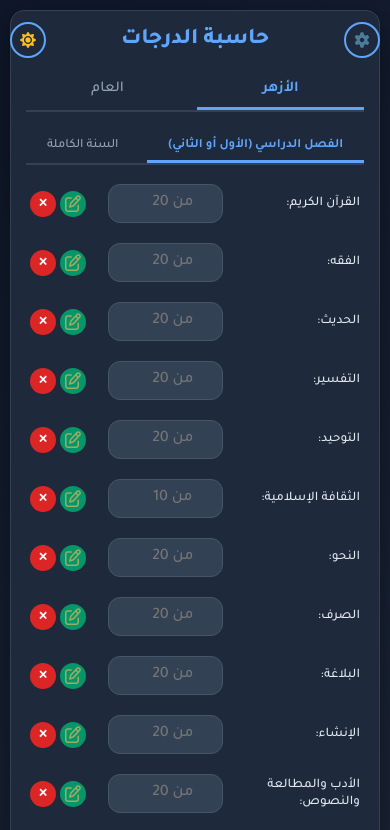
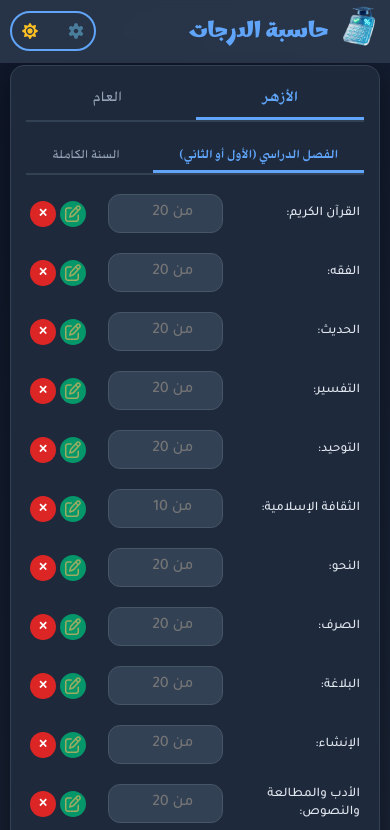
Before and after one commit to Sohaib-Frontend1/grade-calculator, a plain HTML site: page index.html in a window 390 px wide. Shown: the top 830 px of the page. Drawn offline with nearby package versions, Linux system fonts and the light colour scheme.

Commit message:
Add files via upload

```diff
--- a/index.html
+++ b/index.html
@@ -4,8 +4,26 @@
 <head>
   <meta charset="UTF-8">
   <meta name="viewport" content="width=device-width, initial-scale=1.0">
-  <link rel="icon" href="images/icon.jpg" type="image/jpg" />
+  <link rel="icon" href="images/icon.png" type="image/jpg" />
   <title>حاسبة الدرجات</title>
+
+    <!-- SEO Meta Tags -->
+    <meta name="description" content="حاسبة درجات ذكية وسريعة لطلاب الأزهر والتعليم العام. احسب مجموعك، نسبتك المئوية، واحفظ نتيجتك كصورة بكل سهولة ومجاناً." />
+    <meta name="keywords" content="حاسبة الدرجات, حساب النسبة المئوية, الأزهر, التعليم العام, نتيجة, درجات, حاسبة درجات" />
+
+    <!-- Open Graph / Social Media (Facebook, WhatsApp, LinkedIn) -->
+    <meta property="og:type" content="website" />
+    <meta property="og:title" content="حاسبة الدرجات - لطلاب الأزهر والتعليم العام" />
+    <meta property="og:description" content="احسب نتيجتك بسهولة، واعرف نسبتك المئوية، واحفظ النتيجة كصورة لمشاركتها مع أصدقائك." />
+    <meta property="og:image" content="images/share.jpg" />
+    <meta property="og:url" content="https://sohaib-frontend1.github.io/grade-calculator/" />
+
+    <!-- Twitter Card -->
+    <meta name="twitter:card" content="summary_large_image" />
+    <meta name="twitter:title" content="حاسبة الدرجات - لطلاب الأزهر والتعليم العام" />
+    <meta name="twitter:description" content="احسب نتيجتك بسهولة، واعرف نسبتك المئوية، واحفظ النتيجة كصورة لمشاركتها مع أصدقائك." />
+    <meta name="twitter:image" content="images/share.jpg" />
+
 
   <link rel="preconnect" href="https://fonts.googleapis.com">
   <link rel="preconnect" href="https://fonts.gstatic.com" crossorigin>
@@ -19,16 +37,22 @@
 
 <body>
   <div class="app-wrapper">
+    <header class="main-header">
+      <div class="logo">
+        <div class="img-cntr"><img src="images/logo.png" alt="logo"></div>
+      <h1>حاسبة الدرجات</h1>
+      </div>
+      <div class="btns">
     <button class="theme-toggle" onclick="toggleTheme()" title="تبديل الوضع الليلي/النهاري">
       <img src="images/sun.svg" alt="theme" id="themeIcon">
     </button>
     <button class="settings-toggle" onclick="openSettingsModal()" title="الإعدادات">
       <img src="images/cog.svg" alt="settings">
     </button>
+    </div>
+</header>
 
     <div class="container" id="mainContainer">
-      <h1>حاسبة الدرجات</h1>
-
       <div class="tabs" id="mainTabs"></div>
       <div id="tabContents"></div>
 
--- a/styles/style.css
+++ b/styles/style.css
@@ -47,7 +47,9 @@ body {
   -webkit-font-smoothing: antialiased;
   -moz-osx-font-smoothing: grayscale;
   text-rendering: optimizeLegibility;
-    font-feature-settings: "kern" 1, "liga" 1;
+  font-feature-settings:
+    "kern" 1,
+    "liga" 1;
   font-weight: 400;
   line-height: 1.7;
   letter-spacing: 0.1px;
@@ -55,7 +57,7 @@ body {
   background: linear-gradient(135deg, var(--bg-body) 0%, #1e293b 100%);
   color: var(--text-color);
   min-height: 100vh;
-    padding: 20px;
+  padding: 65px 20px 20px;
   margin: 0;
   overflow-x: hidden;
 }
@@ -71,6 +73,45 @@ body {
   margin: 0 auto;
 }
 
+header.main-header {
+  position: fixed;
+  width: 100%;
+  top: 0;
+  left: 0;
+  background-color: color-mix(in srgb, var(--input-bg) 70%, transparent 30%);
+  backdrop-filter: blur(5px);
+  display: flex;
+  justify-content: space-between;
+  align-items: center;
+  padding: 5px 20;
+}
+
+.logo, .btns {
+  display: flex;
+  gap: 10px;
+  align-items: center;
+}
+
+.btns {
+  justify-content: space-between;
+  max-width: 100px;
+  background: transparent;
+  border: 2px solid var(--accent);
+  border-radius: 30px;
+  max-height: fit-content;
+  flex-direction: row-reverse;
+}
+
+.logo .img-cntr {
+  width: fit-content;
+}
+
+.logo .img-cntr img {
+  width: 42px;
+  height: 42px;
+  border-radius: 12px;
+}
+
 .container {
   width: 100%;
   background: var(--bg-container);
@@ -80,36 +121,46 @@ body {
   border: 1px solid var(--border-color);
 }
 
+@font-face {
+  font-family: Merhey;
+  src: url("../fonts/Marhey-VariableFont_wght.ttf");
+}
+
+@font-face {
+  font-family: Alyamama;
+  src: url("../fonts/Alyamama-VariableFont_wght.ttf");
+}
+
 h1 {
-    text-align: center;
-    margin-bottom: 20px;
   color: var(--accent);
   font-size: clamp(1.5rem, 4vw, 2rem);
   font-weight: 800;
   line-height: 1.3;
-    padding: 0 50px;
   letter-spacing: -0.3px;
+  text-wrap: nowrap;
+  font-family: Merhey, "Tajawal", "Segoe UI", Tahoma, Arial, sans-serif;
 }
 
 h2 {
   font-size: clamp(1.2rem, 3vw, 1.5rem);
   font-weight: 700;
   line-height: 1.35;
+  font-family: Alyamama, "Tajawal", "Segoe UI", Tahoma, Arial, sans-serif;
 }
 
 h3 {
   font-size: clamp(1.05rem, 2.5vw, 1.2rem);
   font-weight: 700;
   line-height: 1.4;
+  font-family: Alyamama, "Tajawal", "Segoe UI", Tahoma, Arial, sans-serif;
 }
 
 .theme-toggle,
 .settings-toggle {
-    position: absolute;
-    top: 20px;
-    background: transparent;
-    border: 2px solid var(--accent);
-    color: var(--accent);
+  /* position: absolute;
+  top: 20px; */
+  background-color: transparent;
+  border:  none;
   border-radius: 50%;
   width: 42px;
   height: 42px;
@@ -119,19 +170,6 @@ h3 {
   justify-content: center;
   transition: all 0.3s;
   z-index: 998;
-}
-
-.light-mode .theme-toggle,
-.light-mode .settings-toggle {
-    background: #f1f5f9;
-}
-
-.theme-toggle {
-    left: 0;
-}
-
-.settings-toggle {
-    right: 0;
 }
 
 .theme-toggle img,
@@ -161,7 +199,7 @@ h3 {
   cursor: pointer;
   transition: all 0.3s;
   border-bottom: 3px solid transparent;
-    font-family: inherit;
+  font-family: Alyamama, "Tajawal", "Segoe UI", Tahoma, Arial, sans-serif;
   font-weight: 500;
   line-height: 1.3;
 }
@@ -240,7 +278,9 @@ h3 {
   font-family: inherit;
   font-weight: 500;
   font-size: max(16px, 1rem);
-    transition: border-color 0.2s, box-shadow 0.2s;
+  transition:
+    border-color 0.2s,
+    box-shadow 0.2s;
 }
 
 .input-group input:focus,
@@ -326,7 +366,9 @@ input:focus {
   font-family: inherit;
   cursor: pointer;
   margin-top: 20px;
-    transition: transform 0.2s, box-shadow 0.2s;
+  transition:
+    transform 0.2s,
+    box-shadow 0.2s;
   font-size: 1rem;
   letter-spacing: 0.2px;
 }
@@ -408,7 +450,9 @@ input:focus {
   font-size: clamp(0.66rem, 1.9vw, 0.82rem);
   line-height: 1.25;
   text-align: center;
-    transition: filter 0.2s, transform 0.2s;
+  transition:
+    filter 0.2s,
+    transform 0.2s;
   overflow: hidden;
 }
 
@@ -534,7 +578,9 @@ input:focus {
   color: var(--text-color);
   font-family: inherit;
   font-size: max(16px, 1rem);
-    transition: border-color 0.2s, box-shadow 0.2s;
+  transition:
+    border-color 0.2s,
+    box-shadow 0.2s;
 }
 
 .modal-buttons {
@@ -602,6 +648,8 @@ input:focus {
   margin-bottom: 8px;
   display: block;
   font-size: 0.95rem;
+  font-family: Alyamama, "Tajawal", "Segoe UI", Tahoma, Arial, sans-serif;
+
 }
 
 .section-row {
@@ -654,7 +702,7 @@ input:focus {
 
 @media (max-width: 768px) {
   body {
-        padding: 14px;
+    padding: 65px 14px 14px;
   }
 
   .container {
@@ -666,21 +714,21 @@ input:focus {
     max-width: 100%;
   }
 
+  header.main-header {
+    padding: 5px 14px;
+  }
+
   .theme-toggle,
   .settings-toggle {
     width: 40px;
     height: 40px;
     top: 16px;
   }
-
-    h1 {
-        padding: 0 46px;
-    }
 }
 
 @media (max-width: 520px) {
   body {
-        padding: 10px;
+    padding: 65px 10px 10px;
   }
 
   .container {
@@ -688,10 +736,8 @@ input:focus {
     border-radius: 14px;
   }
 
-    h1 {
-        padding: 0 44px;
-        margin-bottom: 16px;
-        letter-spacing: -0.2px;
+  header.main-header {
+    padding: 5px 10px;
   }
 
   .theme-toggle,
@@ -754,13 +800,17 @@ input:focus {
   }
 }
 
-@media (max-width: 360px) {
+@media (max-width: 375px) {
   body {
-        padding: 8px;
+    padding: 65px 8px 8px;
   }
 
   .container {
     padding: 12px;
+  }
+
+  header.main-header {
+    padding: 5px 8px;
   }
 
   .input-group label {
@@ -783,7 +833,6 @@ input:focus {
 }
 
 @media print {
-
   .theme-toggle,
   .settings-toggle,
   .tabs,
@@ -838,10 +887,10 @@ input:focus {
     display: block !important;
   }
 
-    body.printing-table-only .container>h1,
-    body.printing-table-only .container>.tabs,
-    body.printing-table-only .container>#tabContents,
-    body.printing-table-only .container>.calculate-btn {
+  body.printing-table-only .container > h1,
+  body.printing-table-only .container > .tabs,
+  body.printing-table-only .container > #tabContents,
+  body.printing-table-only .container > .calculate-btn {
     display: none !important;
   }
 
```
Also changed, not shown: fonts/Alyamama-VariableFont_wght.ttf (added), fonts/Marhey-VariableFont_wght.ttf (added), images/icon.png (added), images/logo.png (added), images/share.jpg (added). Lines whose indentation alone changed are shown as unchanged.
